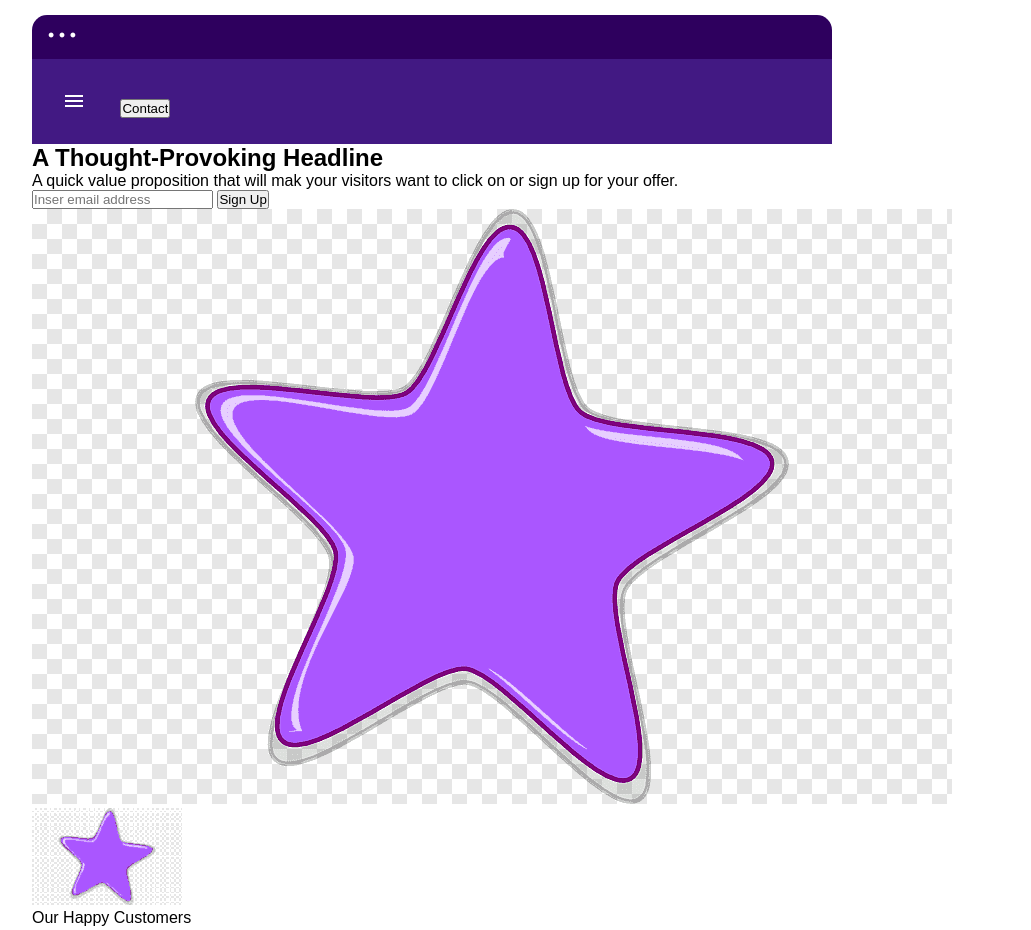
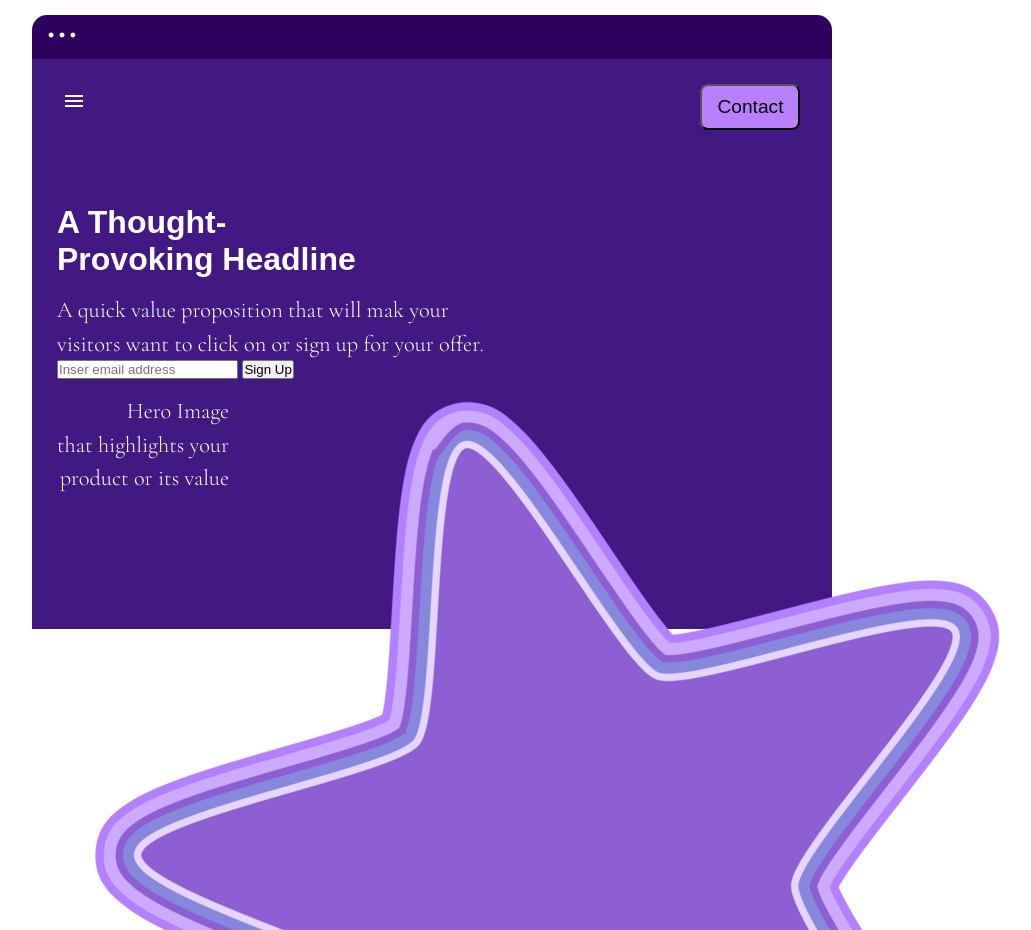
Before and after one commit to lincolnbaroni/projeto-praticos, a plain HTML site: page anuncio/index.html in a window 1280 px wide. Shown: the top 930 px of the page, without its empty margins (208-1239 px from the left). Drawn offline with nearby package versions, Linux system fonts and the light colour scheme.

Commit message:
atualizado

```diff
--- a/anuncio/estilos/style.css
+++ b/anuncio/estilos/style.css
@@ -1,4 +1,6 @@
 @charset "UTF-8";
+
+@import url('https://fonts.googleapis.com/css2?family=Cormorant+Garamond:wght@300&display=swap');
 
 * {
     margin: 0px;
@@ -27,6 +29,10 @@ header div#ic  {
     margin-top: 15px;
 }
 
+header > section {
+   height: 120px;
+}
+
 div#ic> span {
     color: white;
     font-size: 2.5em;
@@ -47,6 +53,43 @@ section > span {
 
 section > input[type=button] {
     position: relative;
+    right: -580px;
+    background-color: #B880FF;
+    font-size: 1.2em;
+    padding: 10px;
+    border-radius: 8px;
+    width: 100px;
+}
+
+main {
+    max-width: 800px;
+    height: 400px;
+    margin: auto;
+    background-color: #421983;
+    padding: 25px;
+}
+
+main > article > h1 {
+    color: white;
+    font-size: 2em;
+}
+
+main p {
+    color: white;
+    line-height: 1.5em;
+    font-size: 1.4em;
+    padding-top: 15px;
+    font-family: 'Cormorant Garamond', serif;
+}
+
+div.conteiner {
+    text-align: right;
+    position: relative;
 
 
 }
+
+div.textoimagem {
+    position: absolute;
+
+}
--- a/anuncio/index.html
+++ b/anuncio/index.html
@@ -2,7 +2,6 @@
 <html lang="pt-br">
 <head>
     <meta charset="UTF-8">
-    <link rel="stylesheet" href="https://fonts.googleapis.com/css2?family=Material+Symbols+Outlined:opsz,wght,FILL,GRAD@20..48,100..700,0..1,-50..200" />
     <link rel="stylesheet" href="https://fonts.googleapis.com/css2?family=Material+Symbols+Outlined:opsz,wght,FILL,GRAD@20..48,100..700,0..1,-50..200" />
     <meta name="viewport" content="width=device-width, initial-scale=1.0">
     <link rel="stylesheet" href="estilos/style.css">
@@ -22,14 +21,23 @@
         </header>
         <main>
             <article>
-                <h1> A Thought-Provoking Headline </h1>
+                <h1> A Thought- <br> Provoking Headline </h1>
                 <p>
-                    A quick value proposition that will mak your visitors want to click on or sign up for your offer.
+                    A quick value proposition that will mak your <br> visitors want to click on or sign up for your offer.
                 </p>
                 <label for="imail"></label>
                 <input type="text" name="Email" id="imail" placeholder="Inser email address" required>
                 <input type="submit" value="Sign Up">
-                <img src="imagens/estrela-roxa.png" alt="Estrla Roxa">
+
+                <div class="conteiner">
+                    <div class="textoimagem">
+                        <p>
+                          Hero Image <br> that highlights your <br> product or its value
+                        </p>
+                    </div>
+                    <img id="estre" src="imagens/estrela-roxa2.2.webp" alt="Estrla Roxa">
+                </div>
+
             </article>
             <footer>
                 <img src="imagens/estrela-roxa-pequena.png" alt="">
```
Also changed, not shown: anuncio/imagens/estrela-roxa2.2.webp (added).
